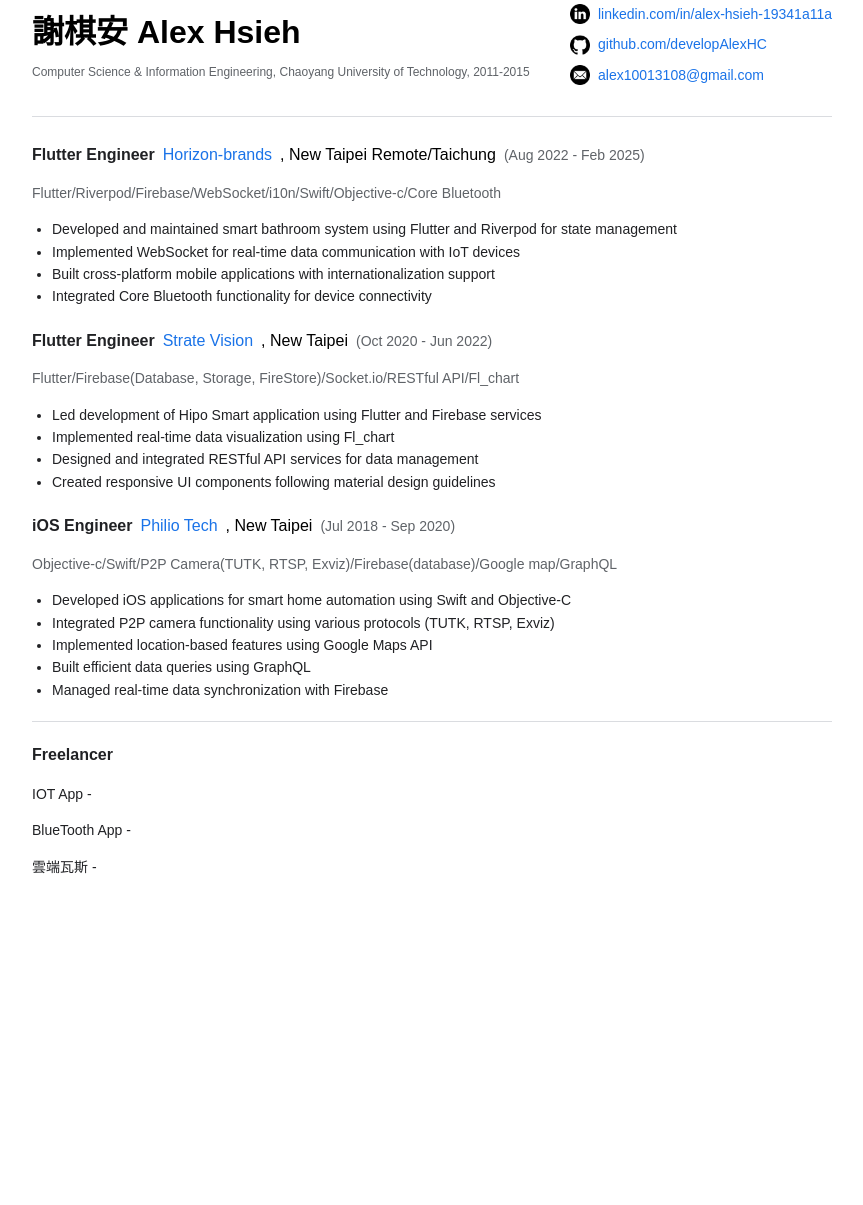
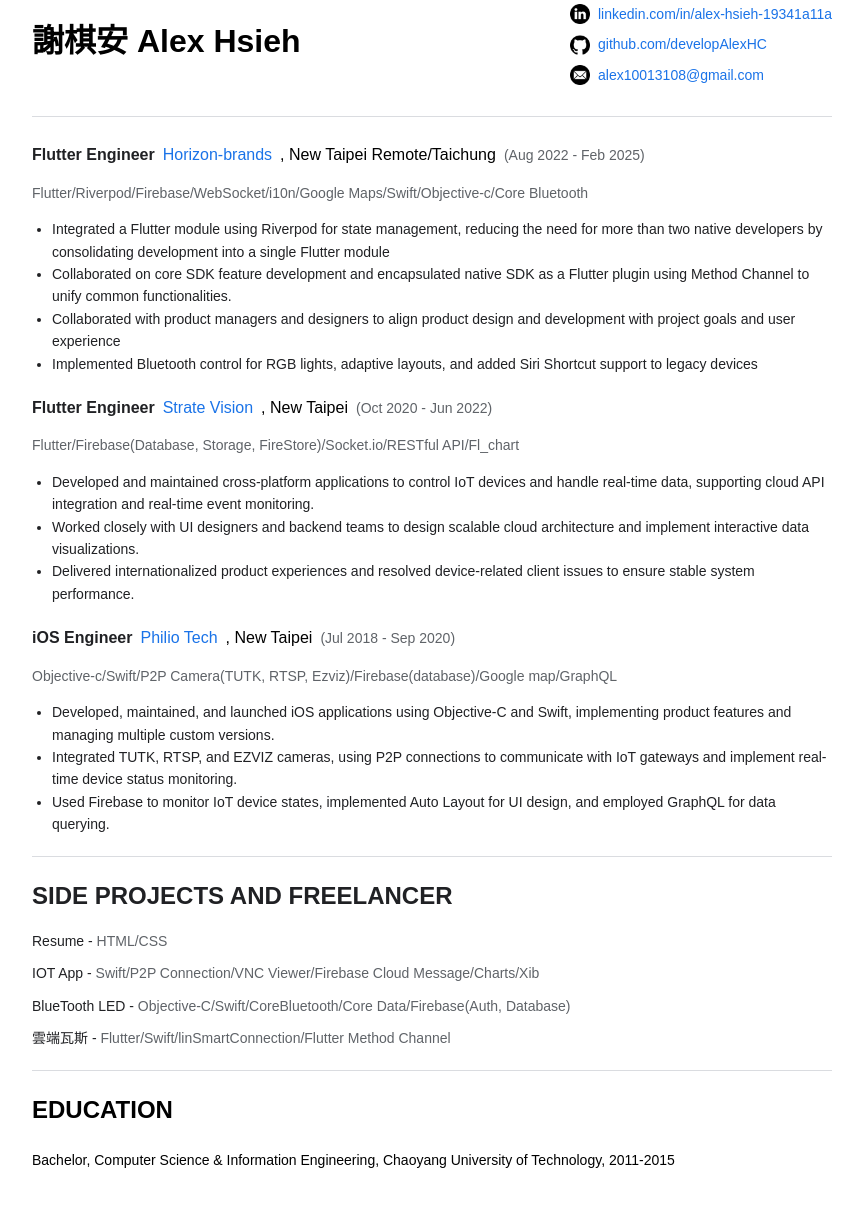
Before and after one commit to developAlexHC/Resume, a plain HTML site: page resume.html in a window 1280 px wide. Shown: the part 17-1222 px from the top of the page, without its empty margins (208-1071 px from the left). Before the commit the page ends 929 px from the top, so only its background shows below. Drawn offline with Linux system fonts and the light colour scheme.

Commit message:
Update Work exprience

```diff
--- a/resume.html
+++ b/resume.html
@@ -1,22 +1,24 @@
 <!DOCTYPE html>
 <html lang="en">
+
 <head>
     <meta charset="UTF-8">
     <meta name="viewport" content="width=device-width, initial-scale=1.0">
     <title>Resume</title>
     <link rel="stylesheet" href="styles.css">
 </head>
+
 <body>
     <div class="header-container">
         <header>
             <h1>謝棋安 Alex Hsieh</h1>
-            <p class="education">Computer Science & Information Engineering, Chaoyang University of Technology, 2011-2015</p>
         </header>
 
         <section class="contact-info">
             <div class="contact-item">
                 <img src="./assert/linkedin.png" alt="LinkedIn">
-                <a href="https://www.linkedin.com/in/alex-hsieh-19341a11a/" target="_blank">linkedin.com/in/alex-hsieh-19341a11a</a>
+                <a href="https://www.linkedin.com/in/alex-hsieh-19341a11a/"
+                    target="_blank">linkedin.com/in/alex-hsieh-19341a11a</a>
             </div>
             <div class="contact-item">
                 <img src="./assert/github.png" alt="GitHub">
@@ -32,6 +34,8 @@
     <hr>
     <!-- Experience Section -->
     <section class="experience">
+
+
         <article>
             <div class="experience-title">
                 <h3>Flutter Engineer</h3>
@@ -40,14 +44,18 @@
                 <span class="experience-date">(Aug 2022 - Feb 2025)</span>
             </div>
             <div class="experience-skill">
-            <p>Flutter/Riverpod/Firebase/WebSocket/i10n/Swift/Objective-c/Core Bluetooth</p>
+                <p>Flutter/Riverpod/Firebase/WebSocket/i10n/Google Maps/Swift/Objective-c/Core Bluetooth</p>
             </div>
             <div class="experience-description">
                 <ul>
-                <li>Developed and maintained smart bathroom system using Flutter and Riverpod for state management</li>
-                <li>Implemented WebSocket for real-time data communication with IoT devices</li>
-                <li>Built cross-platform mobile applications with internationalization support</li>
-                <li>Integrated Core Bluetooth functionality for device connectivity</li>
+                    <li>Integrated a Flutter module using Riverpod for state management, reducing the need for more than
+                        two native developers by consolidating development into a single Flutter module</li>
+                    <li>Collaborated on core SDK feature development and encapsulated native SDK as a Flutter plugin
+                        using Method Channel to unify common functionalities.</li>
+                    <li>Collaborated with product managers and designers to align product design and development with
+                        project goals and user experience</li>
+                    <li>Implemented Bluetooth control for RGB lights, adaptive layouts, and added Siri Shortcut support
+                        to legacy devices</li>
                 </ul>
             </div>
         </article>
@@ -64,11 +72,20 @@
             </div>
             <div class="experience-description">
                 <ul>
-                <li>Led development of Hipo Smart application using Flutter and Firebase services</li>
-                <li>Implemented real-time data visualization using Fl_chart</li>
-                <li>Designed and integrated RESTful API services for data management</li>
-                <li>Created responsive UI components following material design guidelines</li>
+                    <li>
+                        Developed and maintained cross-platform applications to control IoT devices and handle real-time
+                        data, supporting cloud API integration and real-time event monitoring.
+                    </li>
+                    <li>
+                        Worked closely with UI designers and backend teams to design scalable cloud architecture and
+                        implement interactive data visualizations.
+                    </li>
+                    <li>
+                        Delivered internationalized product experiences and resolved device-related client issues to
+                        ensure stable system performance.
+                    </li>
                 </ul>
+
             </div>
         </article>
 
@@ -80,15 +97,13 @@
                 <span class="experience-date">(Jul 2018 - Sep 2020)</span>
             </div>
             <div class="experience-skill">
-            <p>Objective-c/Swift/P2P Camera(TUTK, RTSP, Exviz)/Firebase(database)/Google map/GraphQL</p>
+                <p>Objective-c/Swift/P2P Camera(TUTK, RTSP, Ezviz)/Firebase(database)/Google map/GraphQL</p>
             </div>
             <div class="experience-description">
                 <ul>
-                <li>Developed iOS applications for smart home automation using Swift and Objective-C</li>
-                <li>Integrated P2P camera functionality using various protocols (TUTK, RTSP, Exviz)</li>
-                <li>Implemented location-based features using Google Maps API</li>
-                <li>Built efficient data queries using GraphQL</li>
-                <li>Managed real-time data synchronization with Firebase</li>
+                    <li>Developed, maintained, and launched iOS applications using Objective-C and Swift, implementing product features and managing multiple custom versions.</li>
+                    <li>Integrated TUTK, RTSP, and EZVIZ cameras, using P2P connections to communicate with IoT gateways and implement real-time device status monitoring.</li>
+                    <li>Used Firebase to monitor IoT device states, implemented Auto Layout for UI design, and employed GraphQL for data querying.</li>
                   </ul>
             </div>
         </article>
@@ -98,16 +113,36 @@
     <hr>
 
     <section class="freelancer">
-        <h2>Freelancer</h2>
+        <h2>SIDE PROJECTS AND FREELANCER</h2>
+
         <div class="sideProject">
-            <p>IOT App - </p>
+            <span>Resume - </span>
+            <span class="experience-skill">HTML/CSS</span>
         </div>
+
         <div class="sideProject">
-            <p>BlueTooth App - </p>
+            <span>IOT App - </span>
+            <span class="experience-skill">Swift/P2P Connection/VNC Viewer/Firebase Cloud Message/Charts/Xib</span>
         </div>
+
         <div class="sideProject">
-            <p>雲端瓦斯 - </p>
+            <span>BlueTooth LED - </span>
+            <span class="experience-skill">Objective-C/Swift/CoreBluetooth/Core Data/Firebase(Auth, Database)</span>
         </div>
+
+        <div class="sideProject">
+            <span>雲端瓦斯 - </span>
+            <span class="experience-skill">Flutter/Swift/linSmartConnection/Flutter Method Channel</span>
+        </div>
+
     </section>
+
+    <hr>
+
+    <h2>EDUCATION</h2>
+    <div class="education">
+        <p>Bachelor, Computer Science & Information Engineering, Chaoyang University of Technology,
+            2011-2015</p>
 </body>
+
 </html>
--- a/styles.css
+++ b/styles.css
@@ -27,9 +27,9 @@ header h1 {
 }
 
 .education {
-    color: #5f6368;
+    /* color: #5f6368; */
     margin: 0;
-    font-size: 12px;
+    font-size: 14px;
 }
 
 /* Contact info styles */
@@ -114,7 +114,7 @@ hr {
 /* Freelancer section styles */
 .freelancer h2 {
     color: #202124;
-    font-size: 16px;
+    /* font-size: 18px; */
     margin-bottom: 15px;
 }
 
```
Lines whose indentation alone changed are shown as unchanged.
